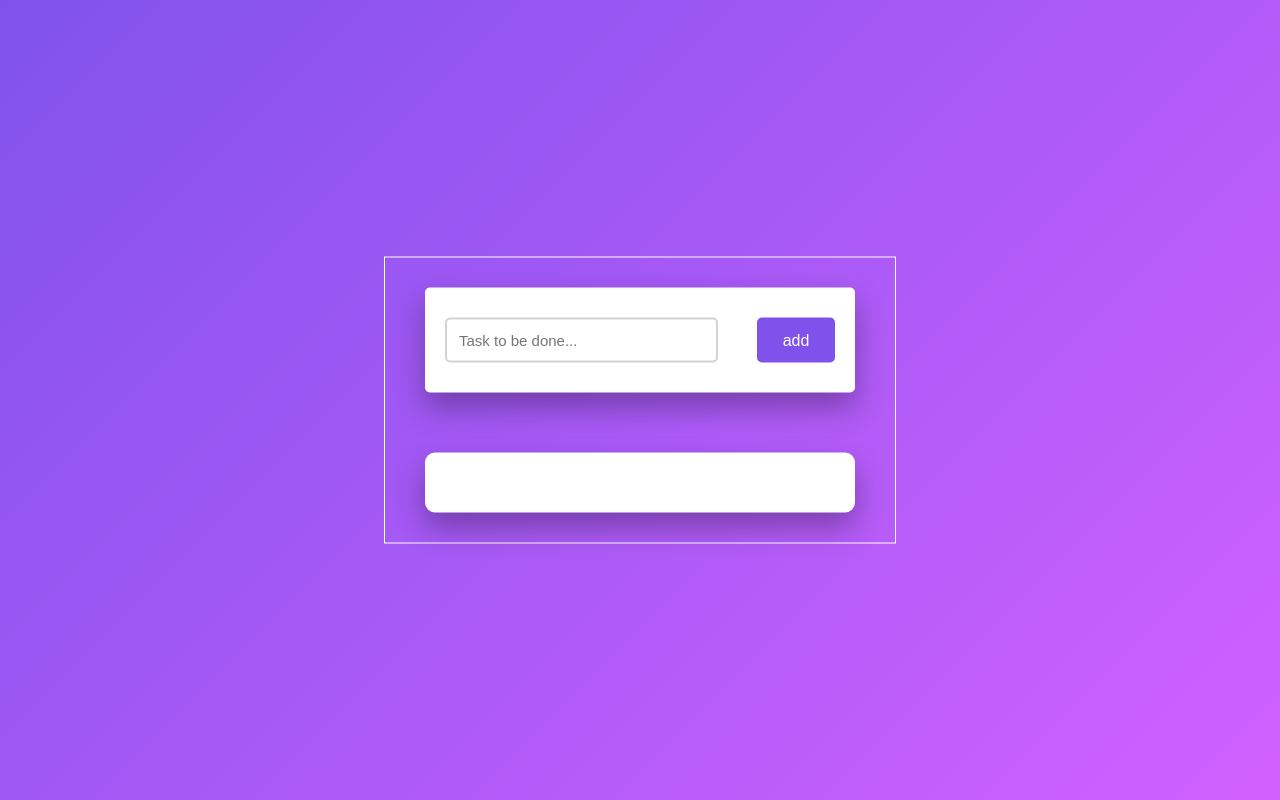
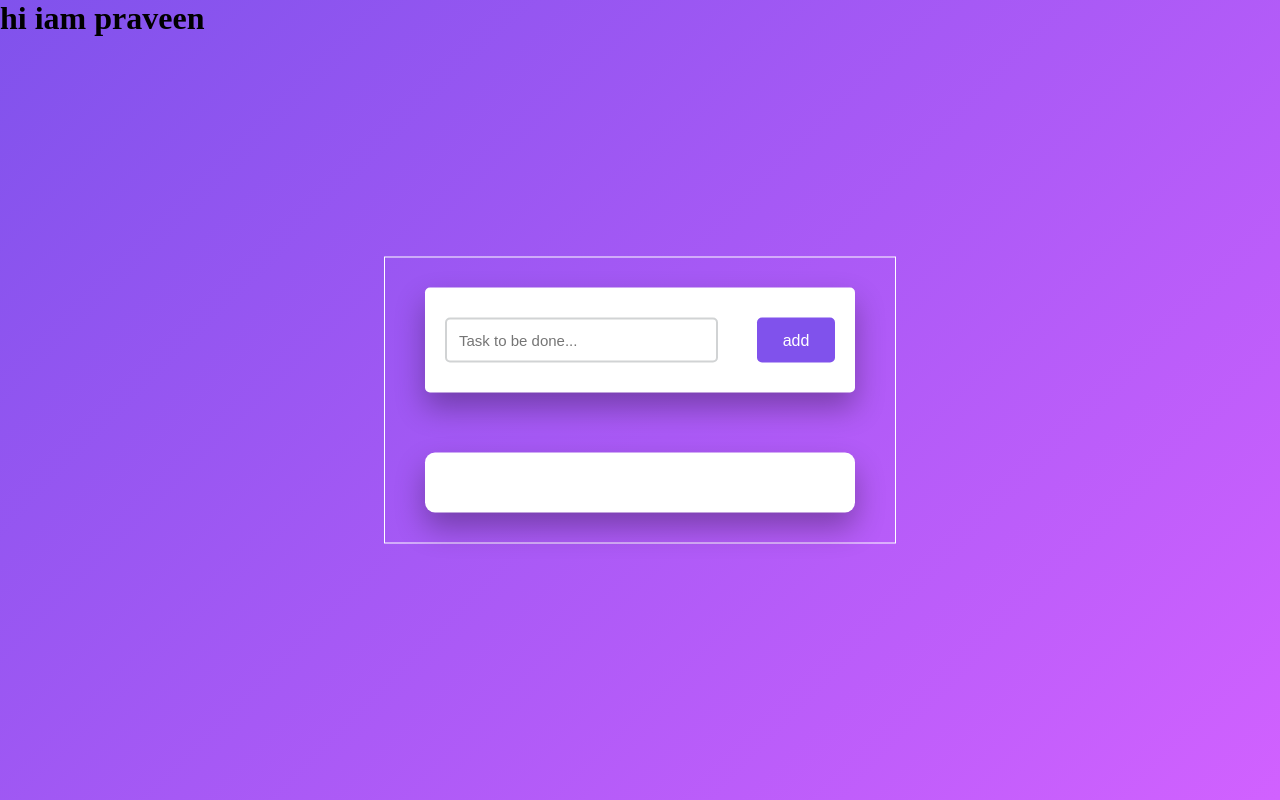
Before and after one commit to Praveen7343/to-do-list1, a plain HTML site: page index.html in a window 1280 px wide. Drawn offline with Linux system fonts and the light colour scheme.

Commit message:
Update index.html

```diff
--- a/index.html
+++ b/index.html
@@ -8,6 +8,7 @@
     <link rel="stylesheet" href="style.css">
 </head>
 <body>
+    <h1>hi iam praveen</h1>
     <div class="container">
         <div id="newtask">
             <input type="text" placeholder="Task to be done..." id = "input">
```
